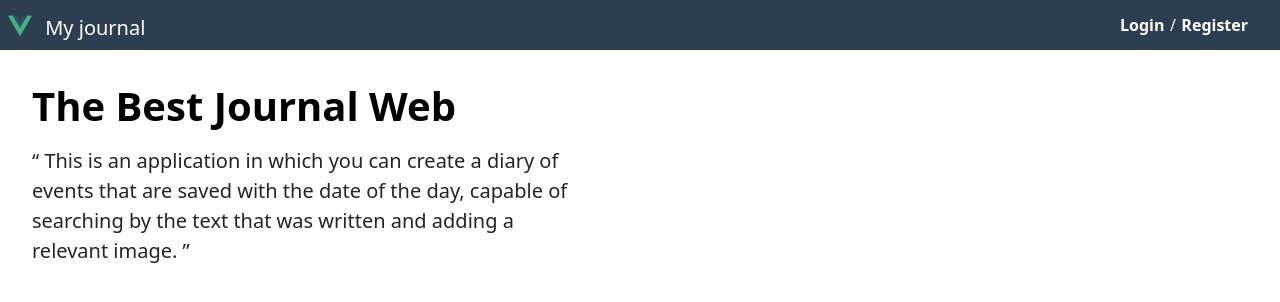
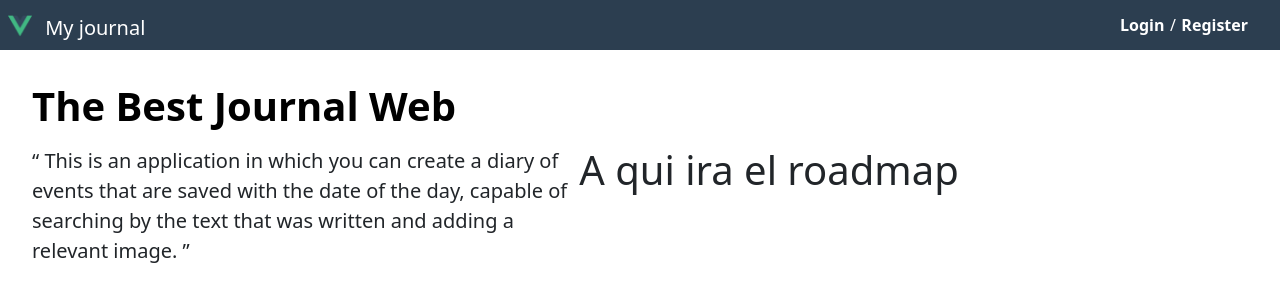
Before and after one commit to dylanson25/Journal, a Vue app: page /#/ in a window 1280 px wide. Shown: the top 302 px of the page. Built offline with nearby package versions, Linux system fonts and the light colour scheme.

Commit message:
new component road map

```diff
--- /dev/null
+++ b/src/modules/home/components/ImageRoadMap-component.vue
@@ -0,0 +1,18 @@
+<template>
+    <article>
+        <h1>A qui ira el roadmap</h1>
+    </article>
+</template>
+
+<script>
+export default {
+  setup() {
+    return {
+
+    }
+  },
+};
+</script>
+
+<style scoped>
+</style>
--- a/src/modules/home/layouts/HomeLayout.vue
+++ b/src/modules/home/layouts/HomeLayout.vue
@@ -9,6 +9,7 @@
         that was written and adding a relevant image.
       </q>
     </div>
+    <ImageRoadMap></ImageRoadMap>
   </main>
 </template>
 
@@ -16,10 +17,9 @@
 import { defineAsyncComponent } from "vue";
 export default {
   components: {
-    NavbarComponent: defineAsyncComponent(() =>
-      import("../components/Navbar-component.vue")
-    ),
-  },
+    NavbarComponent: defineAsyncComponent(() => import("../components/Navbar-component.vue")),
+    ImageRoadMap: defineAsyncComponent(() => import("../components/ImageRoadMap-component.vue")),
+},
   setup() {
     return {};
   },
```
